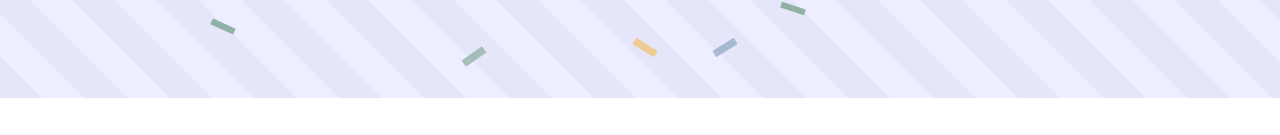
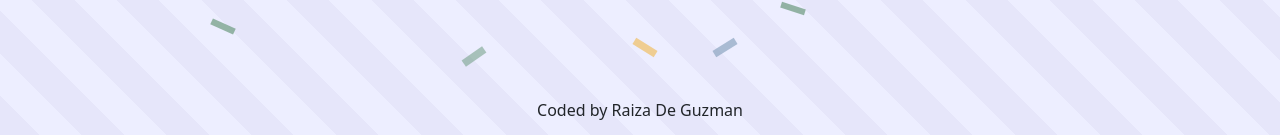
Before and after one commit to Raiza-D/ma-chere-amie, a React (Create React App) app: page / in a window 1280 px wide. Shown: the part 702-837 px from the top of the page. Before the commit the page ends 800 px from the top, so only its background shows below. Built offline with nearby package versions, Linux system fonts and the light colour scheme.

Commit message:
Add p tag with text. Set alignment to center.

```diff
--- a/src/App.js
+++ b/src/App.js
@@ -95,6 +95,8 @@ function App() {
       </div>
 
       <HappyBirthday />
+
+      <p className="text-center">Coded by Raiza De Guzman</p>
     </div>
   );
 }
```
